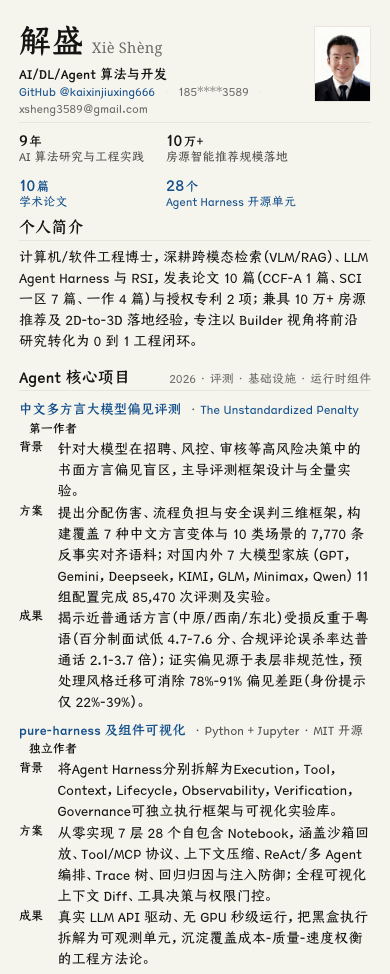
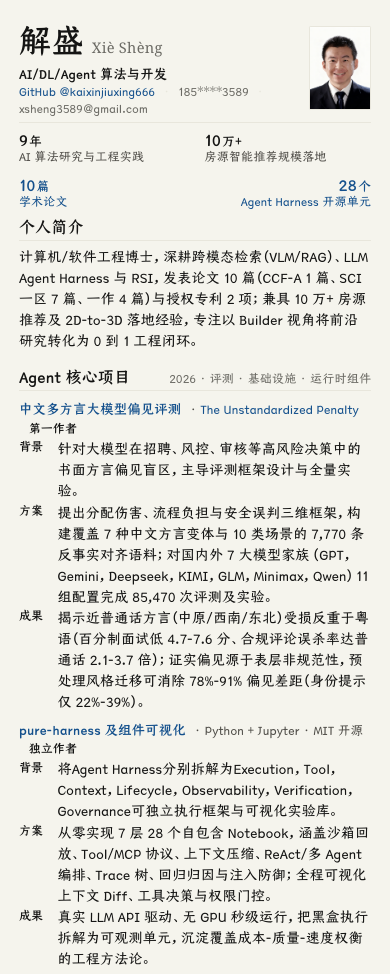
Before and after one commit to kaixinjiuxing666/kaixinjiuxing666.github.io, a plain HTML site: page index.html in a window 390 px wide. Shown: the top 974 px of the page. Drawn offline with Linux system fonts and the light colour scheme.

Commit message:
Enlarge photo 10%, right-align harness metric

```diff
--- a/index.html
+++ b/index.html
@@ -89,8 +89,8 @@
     position: absolute;
     top: 0;
     right: 0;
-    width: 17.4mm;
-    height: 23.2mm;
+    width: 19.14mm;
+    height: 25.52mm;
     object-fit: cover;
     border: 0.5pt solid var(--border);
     border-radius: 1pt;
@@ -98,8 +98,9 @@
   @media screen {
     .photo { top: 9.5mm; right: 12.5mm; }
   }
-  .header { padding-right: 20.4mm; }
-  .metrics { padding-right: 20.4mm; }
+  .header { padding-right: 22.2mm; }
+  .metrics { padding-right: 22.2mm; }
+  a.metric--end { align-items: flex-end; text-align: right; }
 
   /* HEADER */
   .header {
@@ -353,10 +354,10 @@
   /* 移动端：单列、放大字号，A4 版式保持不变 */
   @media screen and (max-width: 640px) {
     body { padding: 7mm 5mm; font-size: 10.5pt; }
-    .header { flex-direction: column; align-items: flex-start; gap: 2mm; padding-right: 17mm; }
-    .photo { top: 7mm; right: 5mm; width: 15mm; height: 20mm; }
+    .header { flex-direction: column; align-items: flex-start; gap: 2mm; padding-right: 18.5mm; }
+    .photo { top: 7mm; right: 5mm; width: 16.5mm; height: 22mm; }
     .contact { text-align: left; margin-bottom: 0; }
-    .metrics { grid-template-columns: repeat(2, minmax(0, 1fr)); row-gap: 2.4mm; }
+    .metrics { grid-template-columns: repeat(2, minmax(0, 1fr)); row-gap: 2.4mm; padding-right: 0; }
     .convictions { grid-template-columns: 1fr; gap: 2mm; }
     .proj-role { float: none; display: inline-block; margin-left: 1.5mm; }
     .summary, .proj-text, .conv-body, .skill-body { font-size: 10.5pt; line-height: 1.5; }
@@ -409,7 +410,7 @@
   <div class="metric"><span class="metric-value serif">9<span class="unit">年</span></span><span class="metric-label">AI 算法研究与工程实践</span></div>
   <div class="metric"><span class="metric-value serif">10<span class="unit">万+</span></span><span class="metric-label">房源智能推荐规模落地</span></div>
   <a class="metric" href="https://scholar.google.com/citations?hl=en&amp;user=B7Wsoq0AAAAJ" title="Google Scholar 个人主页"><span class="metric-value serif">10<span class="unit">篇</span></span><span class="metric-label">学术论文</span></a>
-  <a class="metric" href="https://github.com/kaixinjiuxing666/pure-harness" title="pure-harness 开源项目"><span class="metric-value serif">28<span class="unit">个</span></span><span class="metric-label">Agent Harness 开源单元</span></a>
+  <a class="metric metric--end" href="https://github.com/kaixinjiuxing666/pure-harness" title="pure-harness 开源项目"><span class="metric-value serif">28<span class="unit">个</span></span><span class="metric-label">Agent Harness 开源单元</span></a>
 </div>
 
 <section>
```
